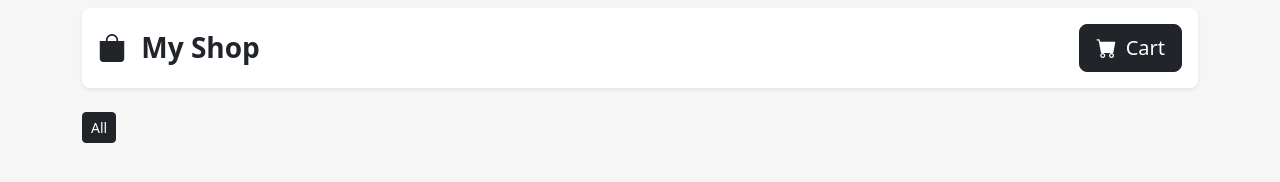
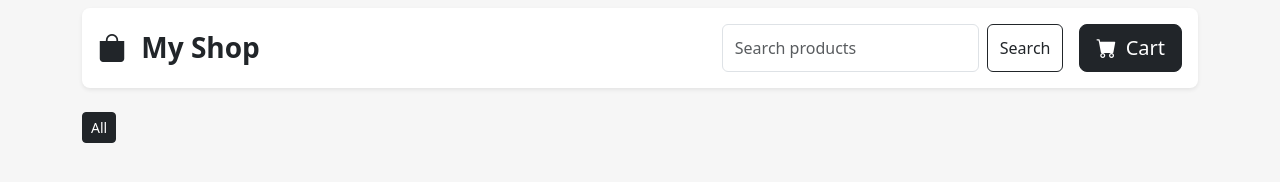
Before and after one commit to koheinthurako/EcommerceWebsite, a website built with Vite: page index.html in a window 1280 px wide. Built offline with nearby package versions, Linux system fonts and the light colour scheme.

Commit message:
change main to header and add search box

```diff
--- a/index.html
+++ b/index.html
@@ -8,7 +8,7 @@
   </head>
   <body>
 
-    <main>
+    <header>
       <div class="container">
         <div class="row mb-2">
           <div class="col-12" id="navbar">
@@ -17,10 +17,16 @@
                 <i class="bi bi-bag-fill me-2"></i>
                 My Shop
               </h3>
-              <button class="btn btn-lg btn-dark">
-                <i class="bi bi-cart-fill me-1"></i>
-                Cart
-              </button>
+              <div class="d-flex gap-3">
+                <div class="d-flex" role="search">
+                  <input class="form-control me-2" type="search" placeholder="Search products" aria-label="Search">
+                  <button class="btn btn-outline-dark" id="searchBtn">Search</button>
+                </div>
+                <button class="btn btn-lg btn-dark">
+                  <i class="bi bi-cart-fill me-1"></i>
+                  Cart
+                </button>
+              </div>
             </div>
           </div>
         </div>
@@ -50,7 +56,7 @@
           </div>
         </div>
       </div>
-    </main>
+    </header>
 
     <script type="module" src="/main.js"></script>
   </body>
--- a/js/cart.js
+++ b/js/cart.js
@@ -3,8 +3,7 @@ import "../node_modules/bootstrap/dist/js/bootstrap.bundle";
 
 const productDetailModal = new bootstrap.Modal("#productDetailModal");
 const  productCategories = document.querySelector("#productCategories");
-// const allBtn = document.querySelector("[cat='all']");
-
+const searchBtn = document.getElementById("searchBtn");
 
 // Imperative thinking
 // const categories = [];
@@ -33,6 +32,7 @@ const  productCategories = document.querySelector("#productCategories");
 
 
 // functions
+
 
 // show category function
 const showCategory = (currentBtn, allBtns) => {
@@ -69,6 +69,13 @@ setTimeout(() => {
         showCategory(btn, categoryBtns);
       });
     });
+
+    // const renderBySearch = (keyword) => {
+    //   renderProductCard((items).filter(item => {
+    //     return item.title.search(keyword) != -1;
+    //   }));
+    // }
+
 }, 1000)
 
 // carousel photo function
@@ -219,3 +226,7 @@ export function createCard(items) {
     return div;
 
 }
+
+searchBtn.addEventListener('click', _ => {
+
+});
--- a/main.js
+++ b/main.js
@@ -1,6 +1,6 @@
 import { createCard } from "./js/cart";
 import "./node_modules/bootstrap/dist/js/bootstrap.bundle";
-export let allProducts;
+// export let allProducts;
 
 const allCardBox = document.querySelector("#allCardBox");
 export let items;
```
